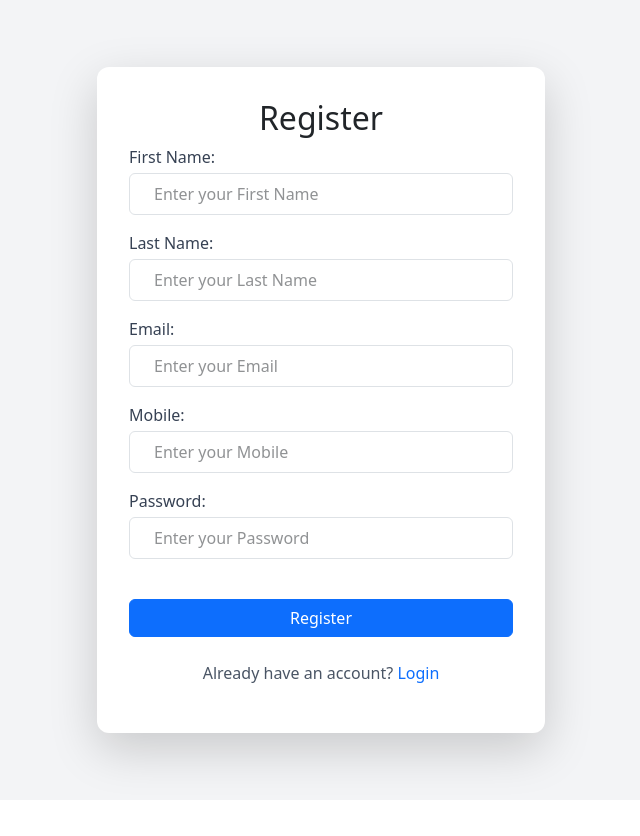
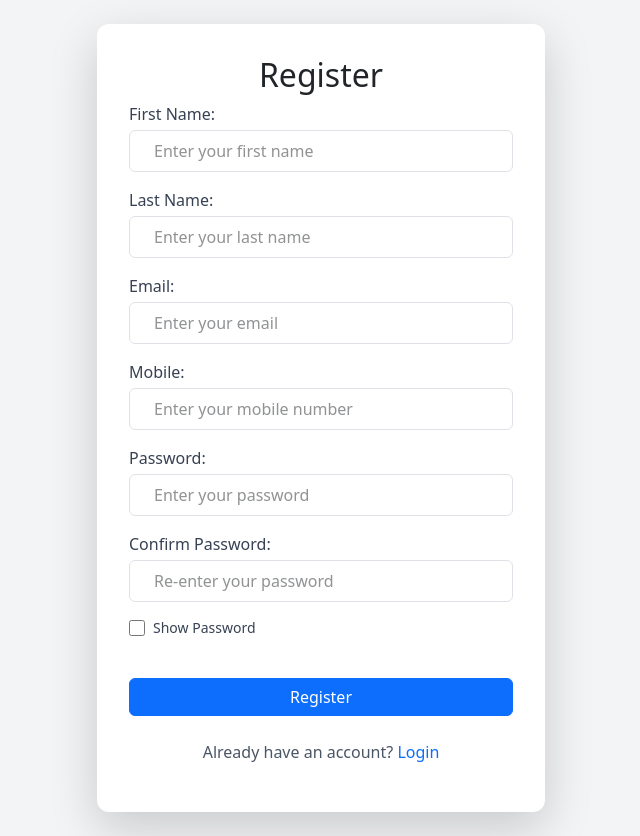
Before and after one commit to Bhanu-git-push/FLM_Assesment, a React (Vite) app: page /register in a window 1280 px wide. Shown: the whole page, without its empty margins (319-959 px from the left). Before the commit the page ends 800 px from the top, so only its background shows below. Built offline with nearby package versions, Linux system fonts and the light colour scheme.

Commit message:
Registration page changes

```diff
--- a/src/pages/Register.jsx
+++ b/src/pages/Register.jsx
@@ -6,15 +6,53 @@ import { v4 as uuidv4 } from "uuid";
 const Register = () => {
   const navigate = useNavigate();
 
-  const inputTags = ["First Name", "Last Name", "Email", "Mobile", "Password"];
+  const inputTags = [
+    "First Name",
+    "Last Name",
+    "Email",
+    "Mobile",
+    "Password",
+    "Confirm Password",
+  ];
 
-  const inputTypes = {
-    "First Name": "text",
-    "Last Name": "text",
-    "Email": "email",
-    "Mobile": "number",
-    "Password": "password",
-  };
+  const fields = [
+    {
+      id: "firstName",
+      label: "First Name",
+      type: "text",
+      placeholder: "Enter your first name",
+    },
+    {
+      id: "lastName",
+      label: "Last Name",
+      type: "text",
+      placeholder: "Enter your last name",
+    },
+    {
+      id: "email",
+      label: "Email",
+      type: "email",
+      placeholder: "Enter your email",
+    },
+    {
+      id: "mobile",
+      label: "Mobile",
+      type: "number",
+      placeholder: "Enter your mobile number",
+    },
+    {
+      id: "password",
+      label: "Password",
+      type: "password",
+      placeholder: "Enter your password",
+    },
+    {
+      id: "confirmPassword",
+      label: "Confirm Password",
+      type: "password",
+      placeholder: "Re-enter your password",
+    },
+  ];
 
   const [formData, setFormData] = useState({
     firstName: "",
@@ -22,13 +60,17 @@ const Register = () => {
     email: "",
     mobile: "",
     password: "",
+    confirmPassword: "",
   });
 
   const [error, setError] = useState("");
   const [loading, setLoading] = useState(false);
+  const [showPassword, setShowPassword] = useState(false);
 
   const handleChange = (e) => {
-    setFormData({ ...formData, [e.target.id]: e.target.value });
+    // setFormData({ ...formData, [e.target.id]: e.target.value });
+    const { id, value } = e.target;
+    setFormData((prev) => ({ ...prev, [id]: value }));
   };
 
   const handleSubmit = async (e) => {
@@ -40,22 +82,77 @@ const Register = () => {
       !formData.lastName ||
       !formData.email ||
       !formData.mobile ||
-      !formData.password
+      !formData.password ||
+      !formData.confirmPassword
     ) {
       setError("All fields are required");
+      return;
+    }
+
+    if (formData.password !== formData.confirmPassword) {
+      setError("Passwords do not match");
       return;
     }
 
     setLoading(true);
     setError("");
 
-    const userData = {
-      id: uuidv4(),
-      ...formData,
-    };
+    // const userData = {
+    //   id: uuidv4(),
+    //   firstName: formData.firstName,
+    //   lastName: formData.lastName,
+    //   email: formData.email,
+    //   mobile: formData.mobile,
+    //   password: formData.password,
+    // };
 
+    // console.log(userData);
+
+    // try {
+    //   await axios.post("http://localhost:3001/users", userData);
+    //   setLoading(false);
+    //   alert("Registration successful!");
+    //   navigate("/login");
+    // } catch (err) {
+    //   setLoading(false);
+    //   setError("Failed to register. Try again.");
+    //   console.error(err);
+    // }
     try {
+      // Fetch users to check duplicates
+      const res = await axios.get("http://localhost:3001/users");
+      const users = res.data;
+
+      const emailExists = users.some(
+        (u) => u.email.toLowerCase() === formData.email.toLowerCase()
+      );
+
+      const mobileExists = users.some((u) => u.mobile === formData.mobile);
+
+      if (emailExists) {
+        setLoading(false);
+        setError("This email is already registered.");
+        return;
+      }
+
+      if (mobileExists) {
+        setLoading(false);
+        setError("Mobile number is already registered.");
+        return;
+      }
+
+      // If not duplicate → POST
+      const userData = {
+        id: uuidv4(),
+        firstName: formData.firstName,
+        lastName: formData.lastName,
+        email: formData.email,
+        mobile: formData.mobile,
+        password: formData.password,
+      };
+
       await axios.post("http://localhost:3001/users", userData);
+
       setLoading(false);
       alert("Registration successful!");
       navigate("/login");
@@ -71,30 +168,61 @@ const Register = () => {
       <div className="w-full max-w-md bg-white rounded-xl shadow-lg p-8">
         <h2 className="text-2xl font-bold text-center mb-6">Register</h2>
         <form className="space-y-4" onSubmit={handleSubmit}>
-          {inputTags.map((field) => (
-            <div key={field} className="flex flex-col">
+          {fields.map((field) => (
+            <div key={field.id} className="flex flex-col">
               <label
-                htmlFor={field}
+                htmlFor={field.id}
                 className="block mb-1 font-medium text-gray-700 text-left"
               >
-                {field.charAt(0) + field.slice(1)}:
+                {field.label}:
               </label>
               <input
-                type={inputTypes[field]}
-                id={field}
-                placeholder={`Enter your ${field}`}
-                value={formData[field]}
+                id={field.id}
+                type={
+                  field.id === "password" || field.id === "confirmPassword"
+                    ? showPassword
+                      ? "text"
+                      : "password"
+                    : field.type
+                }
+                placeholder={field.placeholder}
+                value={formData[field.id]}
                 onChange={handleChange}
                 className="w-full px-4 py-2 border border-gray-300 rounded-md focus:outline-none focus:ring-2 focus:ring-blue-400"
               />
             </div>
           ))}
+          <label
+            className="d-flex align-items-center gap-2 mt-2 text-sm text-gray-700"
+            htmlFor="showPasswordToggle"
+          >
+            <input
+              id="showPasswordToggle"
+              type="checkbox"
+              checked={showPassword}
+              onChange={() => setShowPassword(!showPassword)}
+              className="h-4 w-4"
+            />
+            Show Password
+          </label>
           <button
             type="submit"
-            className="btn btn-primary w-full mt-4"
+            className="btn btn-primary w-full mt-4 items-center justify-center gap-2"
             disabled={loading}
           >
-            {loading ? "Registering..." : "Register"}
+            {/* {loading ? "Registering..." : "Register"} */}
+            {loading ? (
+              <>
+                <span
+                  className="spinner-border spinner-border-sm"
+                  role="status"
+                  aria-hidden="true"
+                ></span>
+                Registering...
+              </>
+            ) : (
+              "Register"
+            )}
           </button>
         </form>
         {error && <p className="text-red-500 text-center mt-4">{error}</p>}
--- a/users.json
+++ b/users.json
@@ -39,6 +39,22 @@
       "email": "rudhra@gmail.com",
       "mobile": "8765432102",
       "password": "rudhra@1234"
+    },
+    {
+      "id": "0428df61-2379-4019-878e-a81fad1477bf",
+      "firstName": "Guna",
+      "lastName": "Sekhar",
+      "email": "guna@gmail.com",
+      "mobile": "6543217888",
+      "password": "guna@123"
+    },
+    {
+      "id": "4ebc919f-0c75-4a24-9ec8-5e0fac644352",
+      "firstName": "Raju",
+      "lastName": "Raju",
+      "email": "raju@gmail.com",
+      "mobile": "76589054321",
+      "password": "raju@123"
     }
   ]
 }
```
